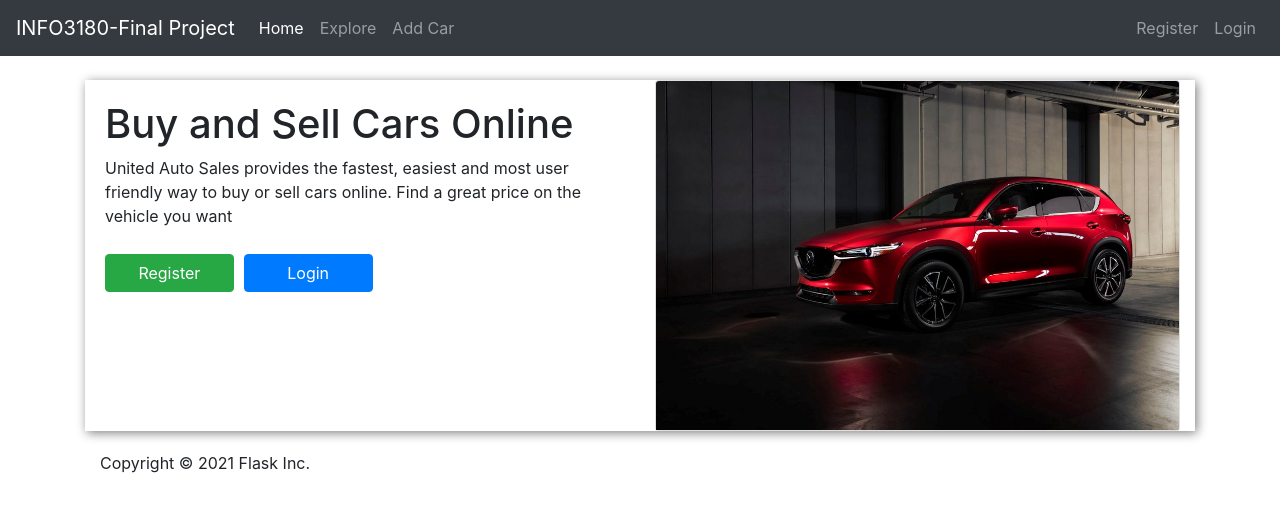
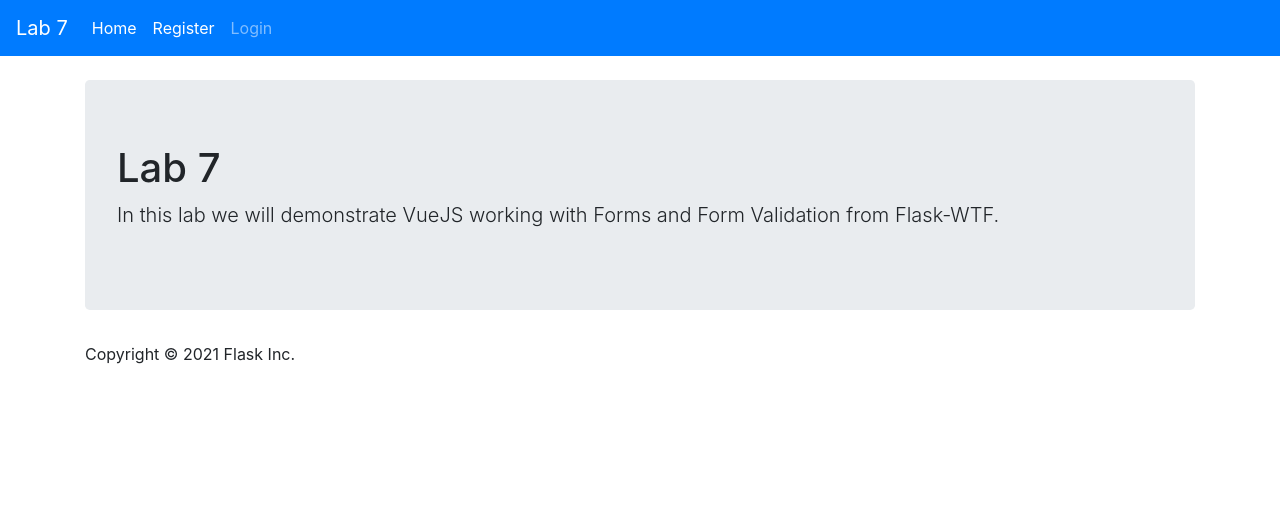
Before and after one commit to ChevaunBent/info3180-Final-Project, a Flask app: page / in a window 1280 px wide. Shown: the top 512 px of the page. Run offline with Flask 2, Linux system fonts and the light colour scheme; some libraries are stand-ins or nearby versions.

Commit message:
login,logout

```diff
--- a/app/static/css/app.css
+++ b/app/static/css/app.css
@@ -1,7 +1,3 @@
 body {
     padding-top: 5rem;
 }
-
-footer  {
-    padding-top: 20px;
-}
--- a/app/static/js/app.js
+++ b/app/static/js/app.js
@@ -1,3 +1,5 @@
+/* Add your Application JavaScript */
+
 const register = ('register', {
     name: 'register',
     template:
@@ -105,23 +107,127 @@ const register = ('register', {
     }
 });
 
-const login = {
+const login = ('login', {
     name: 'login',
     template:
     /*html*/
         `
-      <div class="register">
-      <h1>{{ welcome }}</h1>
+        <div class="login-form center-block">
+            <h2>Please Log in</h2>
+            <form @submit.prevent='login' id = 'login' method = 'POST' enctype="multipart/form-data">
+            <div class="col-12 form-group">
+                <label for = 'username'> Username </label>
+                <input type="text" name="username" id="username" class="form-control mb-2 mr-sm-2" placeholder="Enter Username here">
+            </div>
+            <div class="col-12 form-group">
+                <label for = 'password'> Password </label>
+                <input type="password" name="password" id="password" class="form-control mb-2 mr-sm-2">
+            </div>
+            <button type="submit" name="submit" class="btn btn-primary btn-block">Log in</button>
+            </form>
+        <!--Displays Messages-->
+        <div v-if='hasMessage'>
+            <div v-if="!hasError ">
+                <div class="alert alert-success" >
+                        {{ message }}
+                </div>
+            </div>
+            <div v-else >
+                <ul class="alert alert-danger">
+                    <li v-for="error in message">
+                        {{ error }}
+                    </li>
+                </ul>
+            </div>
+        </div>
         </div>
     `,
     data() {
         return {
-            welcome: 'This will be for login'
+            hasMessage: false,
+            hasError: false
+        }
+    },
+    methods: {
+        login: function() {
+            let self = this;
+            let login = document.getElementById('login');
+            let form_data = new FormData(login);
+
+            fetch('/api/auth/login', {
+                    method: 'POST',
+                    body: form_data,
+                    headers: {
+                        'X-CSRFToken': token
+                    },
+                    credentials: 'same-origin'
+                })
+                .then(function(response) {
+                    return response.json();
+                })
+                .then(function(jsonResponse) {
+                    // display messages
+                    self.hasMessage = true;
+                    //Error Message
+                    if (jsonResponse.hasOwnProperty("errors")) {
+                        self.hasError = true;
+                        self.message = jsonResponse.errors;
+                        console.log(jsonResponse.errors);
+                        //Success Message
+                    } else if (jsonResponse.hasOwnProperty("message") && jsonResponse.hasOwnProperty("token")) {
+                        self.hasError = false;
+                        self.message = jsonResponse.message;
+                        //Stores information on current user
+                        curuser = { "token": jsonResponse.token, id: jsonResponse.user_id };
+                        localStorage.current_user = JSON.stringify(curuser);
+                        setTimeout(function() { router.push('/'); }, 2000); //Modify to redirect to where you need it to go after log in
+                    }
+                })
+                .catch(function(error) {
+                    console.log(error);
+                });
+        }
+    }
+});
+
+const logout = {
+    name: "Logout",
+    template: `
+  <div style="margin-top: 10rem">
+  </div>`,
+    created: function() {
+        let self = this;
+
+        fetch("/api/auth/logout", {
+                method: "POST",
+                headers: {
+                    'X-CSRFToken': token
+                },
+                credentials: 'same-origin'
+            })
+            .then(function(response) {
+                return response.json();
+            })
+            .then(function(jsonResponse) {
+                hasMessage = true;
+                localStorage.removeItem("current_user");
+                self.message = jsonResponse.message;
+                router.push('/login');
+                console.log(jsonResponse.message);
+            })
+            .catch(function(error) {
+                console.log(error);
+            });
+    },
+    data() {
+        return {
+            hasMessage: false
         }
     }
 };
 
-/* Add your Application JavaScript */
+
+// Instantiate our main Vue Instance
 const app = Vue.createApp({
     data() {
         return {
@@ -130,7 +236,8 @@ const app = Vue.createApp({
     },
     components: {
         'register': register,
-        'login': login
+        'login': login,
+        'logout': logout
     }
 });
 
@@ -139,129 +246,71 @@ app.component('app-header', {
     template:
     /*html*/
         `
-    <header>
-      <nav class="navbar navbar-expand-lg navbar-dark bg-dark fixed-top">
-        <a class="navbar-brand" href="#">INFO3180-Final Project</a>
+        <nav class="navbar navbar-expand-lg navbar-dark bg-primary fixed-top">
+            <a class="navbar-brand" href="#">Lab 7</a>
             <button class="navbar-toggler" type="button" data-toggle="collapse" data-target="#navbarSupportedContent" aria-controls="navbarSupportedContent" aria-expanded="false" aria-label="Toggle navigation">
                 <span class="navbar-toggler-icon"></span>
             </button>
+
             <div class="collapse navbar-collapse" id="navbarSupportedContent">
-          <ul class="navbar-nav mr-auto">
+                <ul class="navbar-nav mr-auto" v-if="auth">
+                    <li class="nav-item">
+                        <router-link class="nav-link" to="/logout/">Logout</router-link>
+                    </li>
+                </ul>
+                <ul class="navbar-nav mr-auto" v-else>
                     <li class="nav-item active">
-              <router-link to="/" class="nav-link">Home</router-link>
+                        <router-link class="nav-link" to="/">Home <span class="sr-only">(current)</span></router-link>
+                    </li>
+                    <li class="nav-item active">
+                        <router-link class="nav-link" to="/register/">Register </router-link>
                     </li>
                     <li class="nav-item">
-              <router-link to="/explore" class="nav-link">Explore</router-link>
-            </li>
-            <li class="nav-item">
-              <router-link to="/newcar" class="nav-link">Add Car</router-link>
-            </li>
-          </ul>
-          <ul class="navbar-nav">
-            <li class="nav-item">
-              <router-link to="/register" class="nav-link">Register</router-link>
-            </li>
-            <li class="nav-item">
-              <router-link to="/login" class="nav-link">Login</router-link>
+                        <router-link to="/login/" class="nav-link">Login</router-link>
                     </li>
                 </ul>
             </div>
         </nav>
-    </header>
     `,
     data: function() {
-        return {};
+        return {
+            auth: localStorage.hasOwnProperty("current_user")
+        };
     }
 });
-
-const Home = {
-    name: 'Home',
-    template:
-    /*html*/
-        `
-  <div class="home">
-    <div class="container">
-      <div class="row justify-content-center" style="box-shadow: 2px 2px 10px grey;">
-        <div class="col-md-6 card-body justify-content-center">
-          <h1>{{Header}}</h1>
-          <p>{{welcome}}</p>
-          <div>
-            <router-link class="btn btn-success col-md-3" to="/register">Register</router-link>
-            <router-link class="btn btn-primary col-md-3" style="margin: 10px" to="/login">Login</router-link>
-          </div>
-        </div>
-        <div class="col-md-6 landing-container-child float-clear">
-          <div class= "card">
-            <img class="card-img-top" :src="image" alt="Image of a car" style="margin: 0 auto;">
-          </div>
-        </div>
-      </div>
-    </div>
-  </div>
-  `,
-    data() {
-        return {
-            Header: "Buy and Sell Cars Online",
-            welcome: "United Auto Sales provides the fastest, easiest and most user friendly way to buy or sell cars online. Find a great price on the vehicle you want",
-            image: "static/images/home.jpeg"
-        }
-    }
-};
-
-const Explore = {
-    name: 'Explore',
-    template:
-    /*html*/
-        `
-      <div class="explore">
-      <h1>{{ welcome }}</h1>
-      </div>
-      `,
-    data() {
-        return {
-            welcome: 'This will be for Exploring/Viewing all posts by users'
-        }
-    }
-};
-
-const NewCar = {
-    name: 'newcar',
-    template:
-    /*html*/
-        `
-        <div class="newcar">
-        <h1>{{ welcome }}</h1>
-        </div>
-        `,
-    data() {
-        return {
-            welcome: 'This will be for Adding a new Car'
-        }
-    }
-};
-
 
 app.component('app-footer', {
     name: 'AppFooter',
     template: `
     <footer>
         <div class="container">
-              <p>Copyright &copy {{ year }} Flask Inc.</p>
+            <p>Copyright &copy; {{ year }} Flask Inc.</p>
         </div>
     </footer>
     `,
-    data: function() {
+    data() {
         return {
             year: (new Date).getFullYear()
         }
     }
-})
+});
+
+const Home = ("Home", {
+    name: 'Home',
+    template: `
+    <div class="jumbotron">
+        <h1>Lab 7</h1>
+        <p class="lead">In this lab we will demonstrate VueJS working with Forms and Form Validation from Flask-WTF.</p>
+    </div>
+    `,
+    data() {
+        return {}
+    }
+});
 
 const NotFound = {
     name: 'NotFound',
-    template:
-    /*html*/
-        `
+    template: `
     <div>
         <h1>404 - Not Found</h1>
     </div>
@@ -272,18 +321,21 @@ const NotFound = {
 };
 
 // Define Routes
+const routes = [
+    { path: "/", component: Home },
+    // Put other routes here
+    { path: "/register/", component: register },
+    { path: "/login/", component: login },
+    { path: "/logout/", component: logout },
+    // This is a catch all route in case none of the above matches
+    { path: '/:pathMatch(.*)*', name: 'NotFound', component: NotFound }
+];
+
 const router = VueRouter.createRouter({
     history: VueRouter.createWebHistory(),
-    routes: [
-        { path: '/', component: Home },
-        { path: '/register', component: register },
-        { path: '/explore', component: Explore },
-        { path: '/newcar', component: NewCar },
-        { path: '/login', component: login },
-        // This is a catch all route in case none of the above matches
-        { path: '/:pathMatch(.*)*', name: 'NotFound', component: NotFound }
-    ]
+    routes, // short for `routes: routes`
 });
 
-app.use(router)
+app.use(router);
+
 app.mount('#app');
--- a/app/templates/404.html
+++ b/app/templates/404.html
@@ -24,5 +24,5 @@
 {% block main %}
 <h1>404</h1>
 <p>That page doesn't even exist.</p>
-<p>Why don't you just <a href="{{ url_for('index') }}">go back home</a>?</p>
+<p>Why don't you just <a href="{{ url_for('home') }}">go back home</a>?</p>
 {% endblock %}
--- a/app/templates/base.html
+++ b/app/templates/base.html
@@ -9,7 +9,7 @@
     <meta name="description" content="">
     <meta name="author" content="">
 
-    <title>INFO3180 Project 2</title>
+    <title>PROJECT 2</title>
 
     <!-- Bootstrap -->
     <link href="{{ url_for('static', filename='css/bootstrap.min.css') }}" rel="stylesheet">
@@ -18,11 +18,9 @@
 </head>
 
 <body>
-
-    <div class="container">
+    <div id="main">
         {% block main %}{% endblock %}
     </div>
-
 
     <!-- jQuery (necessary for Bootstrap's JavaScript plugins) -->
     <script src="https://code.jquery.com/jquery-3.2.1.slim.min.js" integrity="sha384-KJ3o2DKtIkvYIK3UENzmM7KCkRr/rE9/Qpg6aAZGJwFDMVNA/GpGFF93hXpG5KkN" crossorigin="anonymous"></script>
--- a/app/templates/index.html
+++ b/app/templates/index.html
@@ -1,11 +1,14 @@
 {% extends "base.html" %} {% block main %}
-
 <div id="app">
     <app-header></app-header>
+
     <main>
-        <!-- component matched by the route will render here -->
-        <router-view></router-view>
+        <div class="container">
+            <!-- component matched by the route will render here -->
+            <router-view></router-view>
+        </div>
     </main>
+
     <app-footer></app-footer>
 </div>
 {% endblock %}
--- a/app/views.py
+++ b/app/views.py
@@ -8,10 +8,12 @@ This file creates your application.
 import os, datetime
 from app import app, db, login_manager
 from flask import render_template, request, redirect, url_for, flash, jsonify
+from flask_login import login_user, logout_user, current_user, login_required
 from .forms import RegisterUser, LoginForm
-from app.models import Cars, Favourites, Users
+from .models import UserProfile
 from werkzeug.security import check_password_hash
 from werkzeug.utils import secure_filename
+import jwt
 
 
 ###
@@ -29,10 +31,6 @@ def index(path):
     Also we will render the initial webpage and then let VueJS take control.
     """
     return render_template('index.html')
-
-@login_manager.user_loader
-def load_user(id):
-    return RegisterUser.query.get(int(id))
 
 @app.route('/api/register', methods=['POST'])
 def register():
@@ -53,10 +51,10 @@ def register():
             password = registerUser.password.data
             date = datetime.datetime.now().strftime("%Y-%m-%d %H:%M:%S")
 
-            username2 = Users.query.filter_by(username=username).first()
-            email2 =Users.query.filter_by(email=email).first()
+            username2 = UserProfile.query.filter_by(username=username).first()
+            email2 =UserProfile.query.filter_by(email=email).first()
 
-            user = Users(username, password,name,email,location,biography,filename,date)
+            user = UserProfile(username, password,name,email,location,biography,filename,date)
             try:
                 if username2 is None and email2 is None:
                     db.session.add(user)
@@ -76,10 +74,37 @@ def register():
         else:
             return jsonify(errors = form_errors(registerUser))
 
+@app.route("/api/auth/login", methods=["POST"])
+def login():
+    form = LoginForm()
+    if request.method == "POST":
+        if form.validate_on_submit():
+        # change this to actually validate the entire form submission
+        # and not just one field
+            username = form.username.data
+            password = form.password.data
+            try:
+                # Get the username and password values from the form.
+                user = UserProfile.query.filter_by(username=username).first()
 
-###
-# The functions below should be applicable to all Flask apps.
-###
+                # using your model, query database for a user based on the username
+                # and password submitted. Remember you need to compare the password hash.
+                # You will need to import the appropriate function to do so.
+                # Then store the result of that query to a `user` variable so it can be
+                # passed to the login_user() method below.
+                if user != None and check_password_hash(user.password,password):
+                    #prepare user related info
+                    payload = {'user': user.username}
+                    jwt_token = str(jwt.encode(payload,app.config['SECRET_KEY'],algorithm = "HS256"))
+                    response = {'message': 'User successfully logged in','token':jwt_token, "user_id": user.id}
+                    return jsonify(response)
+                #If username or password is incorrect
+                return jsonify(errors=["Username or password is incorrect"])
+            except Exception as exc:
+                print (exc)
+                return jsonify(errors=["Some Internal Error Occurred Here, Please Try Again"])
+        else:
+            return jsonify(errors = form_errors(form))
 
 def form_errors(form):
     error_messages = []
@@ -94,6 +119,24 @@ def form_errors(form):
 
     return error_messages
 
+@app.route('/api/auth/logout', methods = ['POST'])
+def logout():
+    return jsonify(message= "User successfully logged out.")
+
+
+
+# user_loader callback. This callback is used to reload the user object from
+# the user ID stored in the session
+@login_manager.user_loader
+def load_user(id):
+    return UserProfile.query.get(int(id))
+
+
+###
+# The functions below should be applicable to all Flask apps.
+###
+
+
 @app.route('/<file_name>.txt')
 def send_text_file(file_name):
     """Send your static text file."""
@@ -105,8 +148,7 @@ def send_text_file(file_name):
 def add_header(response):
     """
     Add headers to both force latest IE rendering engine or Chrome Frame,
-    and also tell the browser not to cache the rendered page. If we wanted
-    to we could change max-age to 600 seconds which would be 10 minutes.
+    and also to cache the rendered page for 10 minutes.
     """
     response.headers['X-UA-Compatible'] = 'IE=Edge,chrome=1'
     response.headers['Cache-Control'] = 'public, max-age=0'
```
Also changed, not shown: app/models.py (+11 -80 lines), requirements.txt (+17 -21 lines), README.md, app/static/js/vue-router.js (line endings or trailing spaces), app/static/js/vue.js, 1 other file. Lines whose indentation alone changed are shown as unchanged.
